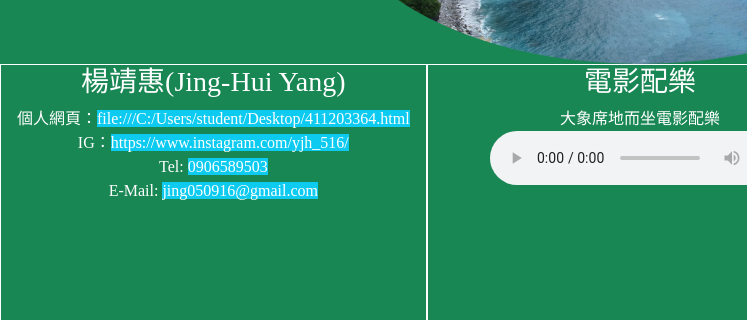
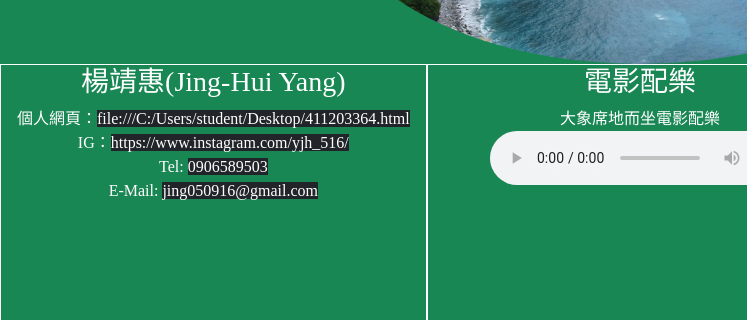
Before and after one commit to Jinghui-516/aboutme, a plain HTML site: page rwd.html in a window 1280 px wide. Shown: the part 345-665 px from the top of the page, 0-747 px from the left. Drawn offline with nearby package versions, Linux system fonts and the light colour scheme.

Commit message:
version 17a: Bootstrap CSS,color

```diff
--- a/rwd.html
+++ b/rwd.html
@@ -57,10 +57,10 @@
 			<section class="col-lg-4">
 
 	<h3 id="jhyang">楊靖惠(Jing-Hui Yang)</h3>
-	個人網頁：<a href="file:///C:/Users/student/Desktop/411203364.html"class="text-decoration-none text-white bg-info">file:///C:/Users/student/Desktop/411203364.html</a><br>
-			IG：<a href="https://www.instagram.com/yjh_516/"target="_blank"class="text-decoration-none text-white bg-info">https://www.instagram.com/yjh_516/</a><br>
-			Tel: <a href="tel:0906589503"class="text-decoration-none text-white bg-info">0906589503</a><br>
-			E-Mail: <a href="mailto:jing050916@gmail.com"class="text-decoration-none text-white bg-info"> jing050916@gmail.com</a><br>
+	個人網頁：<a href="file:///C:/Users/student/Desktop/411203364.html"class="text-decoration-none text-white bg-dark">file:///C:/Users/student/Desktop/411203364.html</a><br>
+			IG：<a href="https://www.instagram.com/yjh_516/"target="_blank"class="text-decoration-none text-white bg-dark">https://www.instagram.com/yjh_516/</a><br>
+			Tel: <a href="tel:0906589503"class="text-decoration-none text-white bg-dark">0906589503</a><br>
+			E-Mail: <a href="mailto:jing050916@gmail.com"class="text-decoration-none text-white bg-dark"> jing050916@gmail.com</a><br>
 
 </section>
 
```
